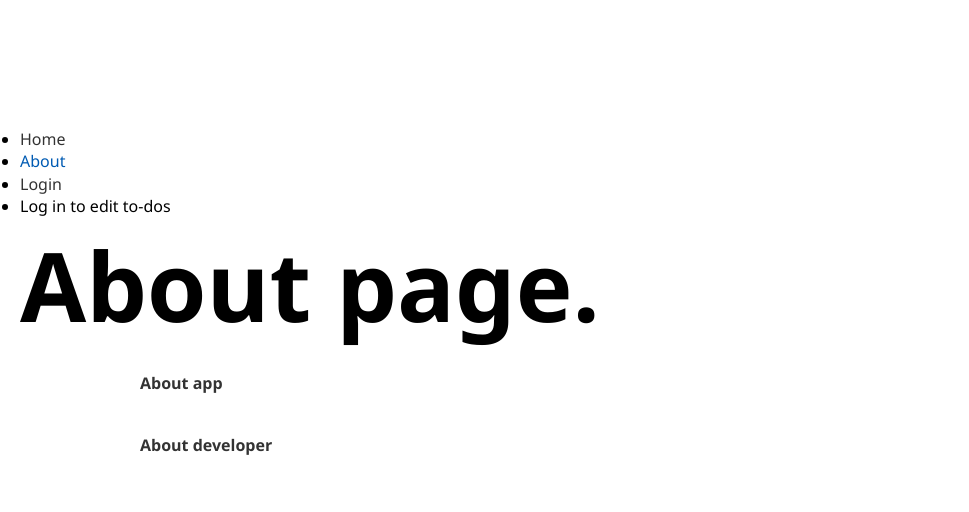
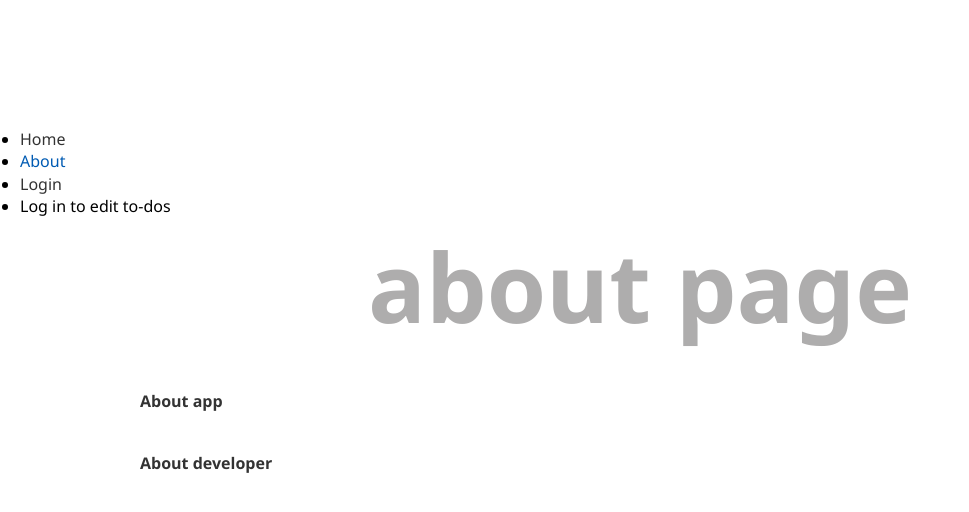
Before and after one commit to baqar-abbas/react-todo-app, a React (Vite) app: page /about in a window 1280 px wide. Shown: the top 512 px of the page, without its empty margins (0-969 px from the left). Built offline with nearby package versions, Linux system fonts and the light colour scheme.

Commit message:
Create a reusable Header component using react children props

```diff
--- a/src/components/Header.jsx
+++ b/src/components/Header.jsx
@@ -1,6 +1,6 @@
-// import React from 'react'
+/* eslint-disable */
 
-const Header = () => {
+const Header = (props) => {
   const headerStyle = {
     padding: '20px 0',
     lineHeight: '1.5em',
@@ -9,8 +9,7 @@ const Header = () => {
   };
   return (
     <header style={headerStyle} className="header">
-    <h1>todos</h1>
-    <p>Items will persist in the browser local storage</p>
+      {props.children}
   </header>
   )
 }
--- a/src/routes/About.jsx
+++ b/src/routes/About.jsx
@@ -1,8 +1,11 @@
 import { NavLink, Outlet } from 'react-router-dom';
+import Header from '../components/Header';
 const About = () => {
     return (
       <>
-      <h1>About page.</h1>
+      <Header>
+      <h1>About page</h1>
+      </Header>
       <div className="about">
         <ul className="about_list">
           <li>
--- a/src/routes/Home.jsx
+++ b/src/routes/Home.jsx
@@ -5,7 +5,10 @@ const Home = () => {
   return (
     // <div className="wrapper">
       <div className="todos">
-    <Header />
+    <Header >
+    <h1>todos</h1>
+    <p>Items will persist in the browser local storage</p>
+    </Header>
     <TodosLogic />
     </div>
     // </div>
--- a/src/routes/Login.jsx
+++ b/src/routes/Login.jsx
@@ -2,6 +2,7 @@ import { useState } from "react";
 import styles from "../styles/Login.module.css"
 import { useAuthContext } from "../context/AuthContext";
 import { useLocation, useNavigate } from "react-router-dom";
+import Header from "../components/Header";
 
 const Login = () => {
   const [username, setUsername] = useState('');
@@ -18,7 +19,9 @@ const Login = () => {
   }
     return (
     <div>
-    <h1>login</h1>
+      <Header>
+      <h1>login</h1>
+      </Header>
     <div className={styles.formWrapper}>
     <form className={styles.form} onSubmit={handleSubmit}>
     <label htmlFor="user" className={styles.inputLabel}>User Name</label>
--- a/src/routes/Profile.jsx
+++ b/src/routes/Profile.jsx
@@ -1,3 +1,4 @@
+import Header from "../components/Header";
 import { useAuthContext } from "../context/AuthContext";
 import styles from "../styles/Profile.module.css";
 
@@ -5,7 +6,9 @@ const Profile = () => {
   const {user} = useAuthContext();
     return (
     <div>
+      <Header>
       <h1>Profile</h1>
+      </Header>
       <div className={styles.profile}>
         <h2>Hello, {user}</h2>
       </div>
```
